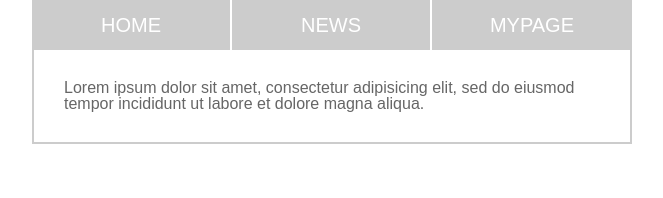
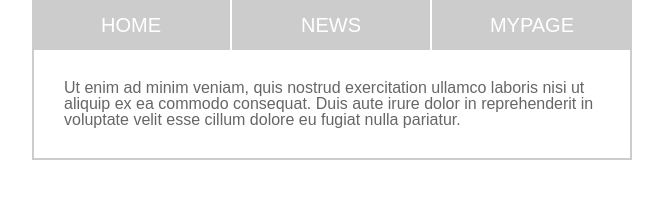
Before and after one commit to nagino-y/jQuery_curriculum, a plain HTML site: page work/my_fourth_jQuery/index.html in a window 1280 px wide. Both pictures are taken after a click on the item "NEWS". Shown: the whole page, without its empty margins (308-971 px from the left). Drawn offline with Linux system fonts and the light colour scheme.

Commit message:
jq-4 [finish]

```diff
--- a/work/my_fourth_jQuery/index.html
+++ b/work/my_fourth_jQuery/index.html
@@ -30,55 +30,13 @@
 // .eq() 引数に応じたindexの要素を指定します。
 // .addClass() クラスを追加します。
 // .removeClass() クラスを削除します。
-// $(function() {
-// //   let tabs = $(".nav"); // tabのクラスを全て取得し、変数tabsに配列で定義
-//   $(".nav li").on("click", function() { // tabをクリックしたらイベント発火
-//     $(".contents").removeClass("is-hidden"); // activeクラスを消す
-//     $(this).addClass("is-hidden"); // クリックした箇所にactiveクラスを追加
-//     const index = contents.index(this); // クリックした箇所がタブの何番目か判定し、定数indexとして定義
-//     $(".contents").removeClass("is-hidden").eq(index).addClass("is-hidden"); // showクラスを消して、contentクラスのindex番目にshowクラスを追加
-//   })
 $(function() {
-
- // ①タブをクリックしたら発動
- $('.nav li').click(function() {
-
-   // ②クリックされたタブの順番を変数に格納
-//    var index = $('.contents li').index(this);
-   var index = $('.contents li').eq();
-
-   // ③クリック済みタブのデザインを設定したcssのクラスを一旦削除
-   $(this).removeClass('.is-hidden');
-
-   // ④クリックされたタブにクリック済みデザインを適用する
-   $('.contents li').addClass('.is-hidden');
-
-//    // ⑤コンテンツを一旦非表示にし、クリックされた順番のコンテンツのみを表示
-//    $('.contents li').removeClass('show').eq(index).addClass('show');
-
- });
+    $('.nav li').click(function() {
+        var index = $('.nav li').index(this);
+        $('.contents li').addClass('is-hidden').eq(index).removeClass('is-hidden');
+    });
 });
 
-// $(function() {
-//   $(".nav li").click(function() {
-//     $(this).parent().addClass("active").siblings(".active").removeClass("active");
-//     var tabContents = $(this).attr("href");
-//     $(tabContents).addClass("active").siblings(".active").removeClass("active");
-//     return false;
-//   });
-// });
-
-// $(function(){
-//     $('.nav').on('click', 'li', function(){
-//         var index = $('li').index(this);
-//         $(".contents, 'li'").
-//     });
-// })
-// $(function(){
-//     $('.nav li').on('click', function(){
-//         $(this).next().slideToggle();
-//     });
-// });
 </script>
 </body>
 </html>
```
Also changed, not shown: 1 other file.
